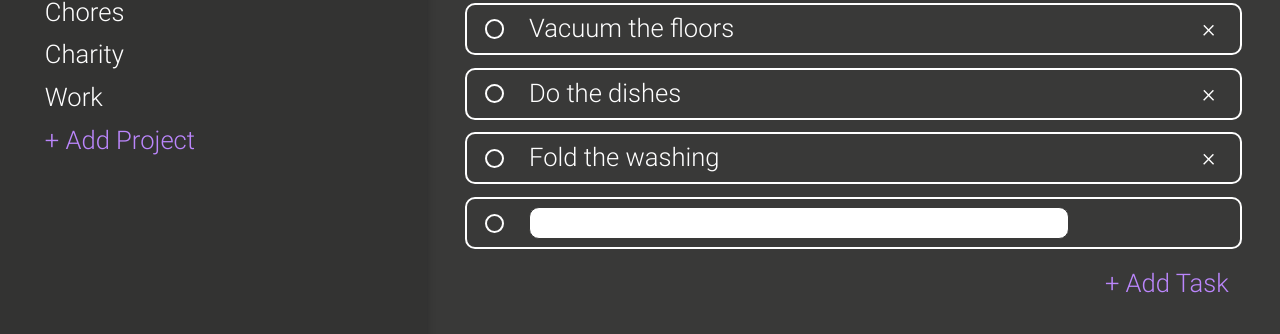
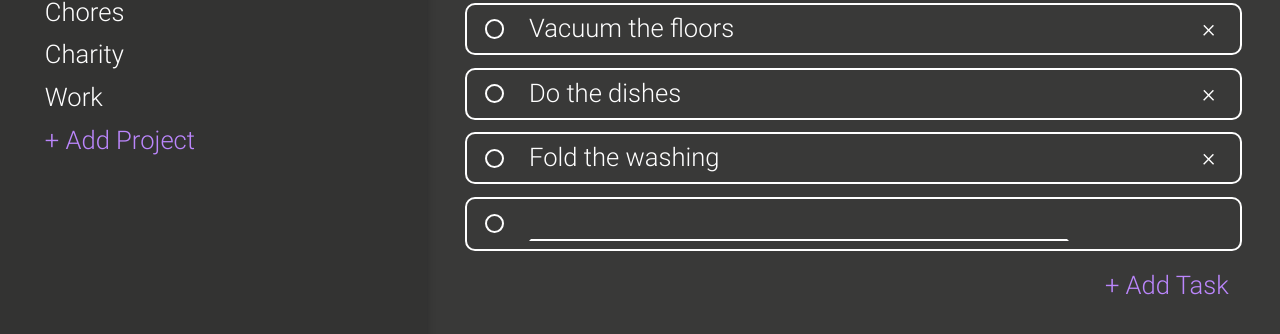
Before and after one commit to jack-white9/to-do-app, a website built with webpack: page dist/index.html in a window 1280 px wide. Both pictures are taken after a click on the element "+ Add Task". Shown: the part 170-504 px from the top of the page. Built offline with nearby package versions, Linux system fonts and the light colour scheme.

Commit message:
Updated add task text form style

```diff
--- a/src/style.css
+++ b/src/style.css
@@ -159,9 +159,11 @@ wrapper {
 
 .addTodo {
     font-family: 'Roboto', sans-serif;
-    border-radius: 10px;
-    border: 0.1em solid #393938;
-    padding: 0 0.5vw 0 0.5vw;
+    border: 0.1em solid transparent;
+    border-bottom: 2px solid white;
+    font-size: 2vw;
+    background-color: transparent;
+    color: white;
 }
 
 .addTodo:focus {
```
Also changed, not shown: dist/index.bundle.js.
